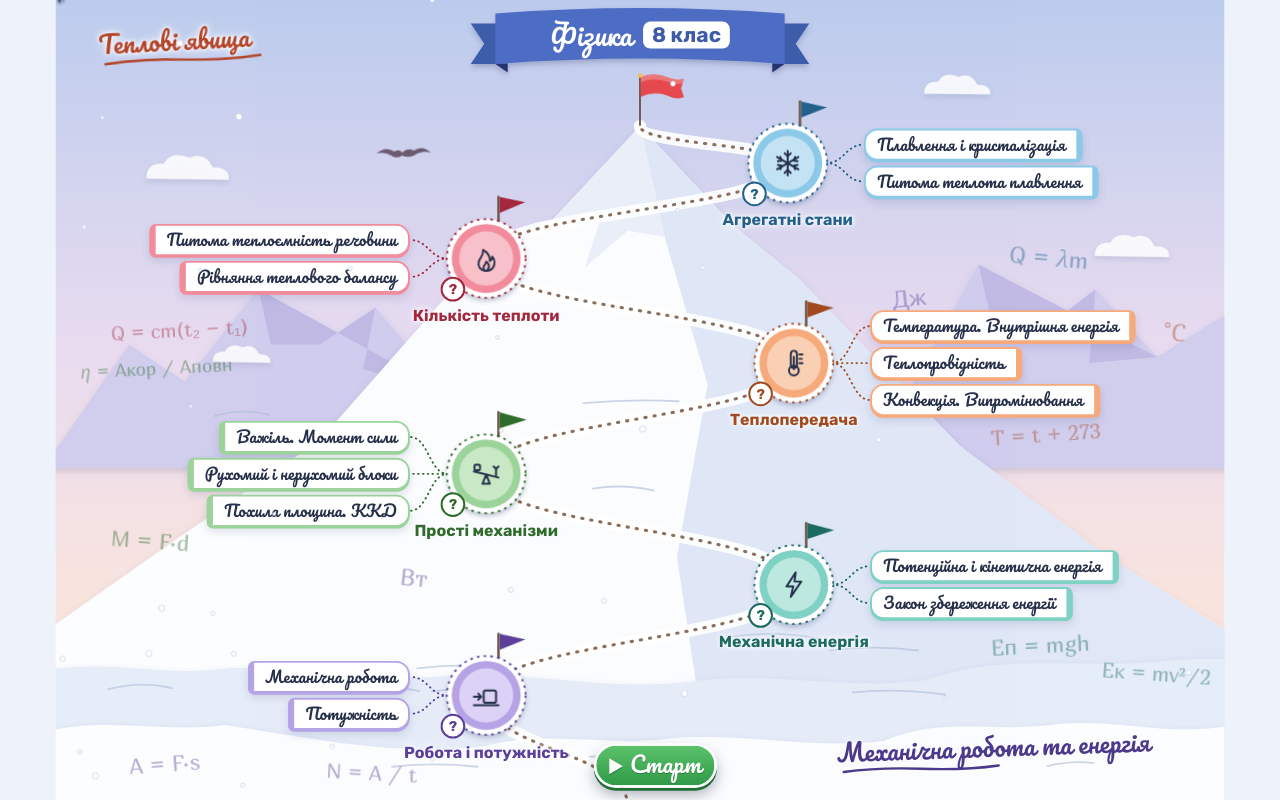
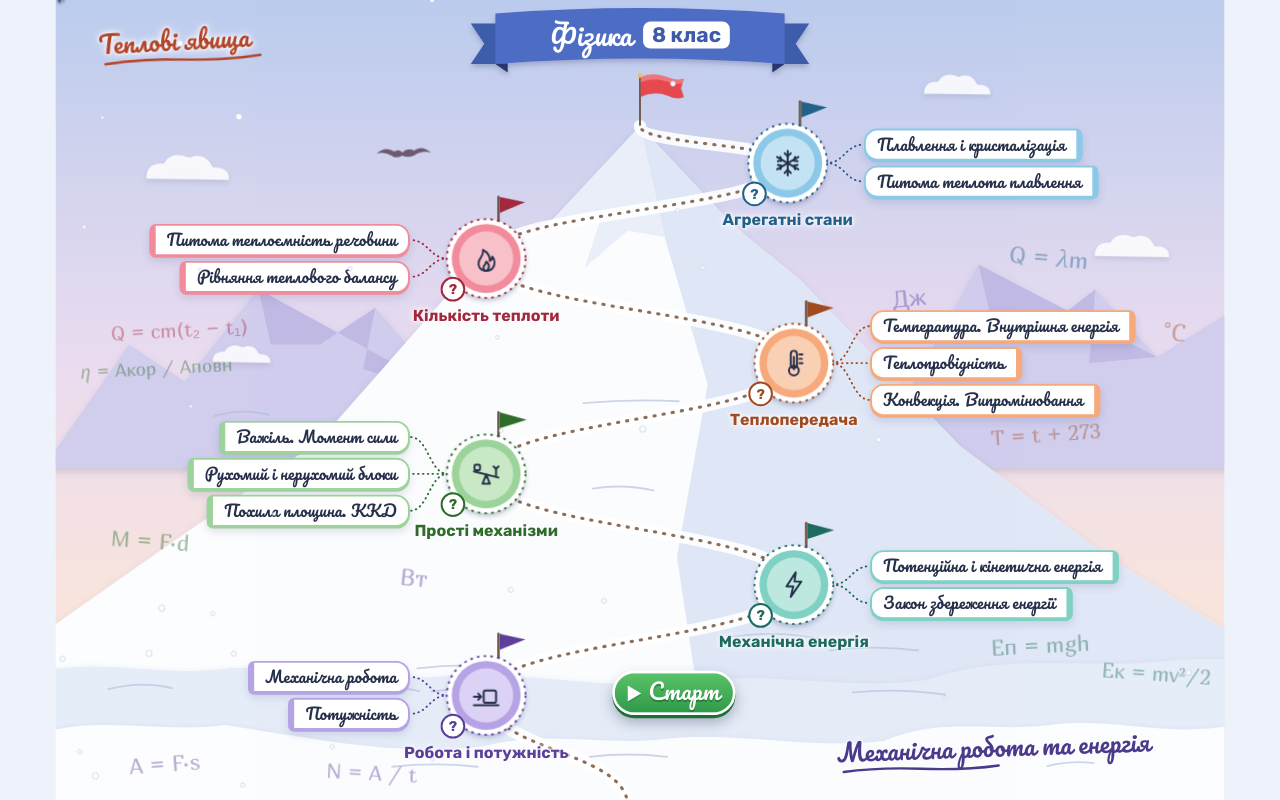
Before and after one commit to a64151368-dot/Physics-8, a plain HTML site: page karta-8.html in a window 1280 px wide. Drawn offline with Linux system fonts and the light colour scheme.

Commit message:
Add files via upload

```diff
--- a/karta-8.html
+++ b/karta-8.html
@@ -73,7 +73,7 @@
 
 
   /* ── кнопка СТАРТ ── */
-  #startBtn{ position:absolute; left:875px; top:1208px; width:200px; height:72px; z-index:5; display:flex; align-items:center; justify-content:center; gap:12px;
+  #startBtn{ position:absolute; left:905px; top:1090px; width:200px; height:72px; z-index:5; display:flex; align-items:center; justify-content:center; gap:12px;
     font-family:'Pacifico', cursive; font-size:36px; line-height:1; color:#FFFFFF; letter-spacing:.02em;
     background:linear-gradient(180deg,#5BC26A 0%,#2F9A48 100%); border:4px solid #FFFFFF; border-radius:999px;
     box-shadow:0 5px 0 #1F6E33, 0 12px 22px rgba(38,48,74,.35); text-shadow:0 2px 0 rgba(31,110,51,.7);
```
